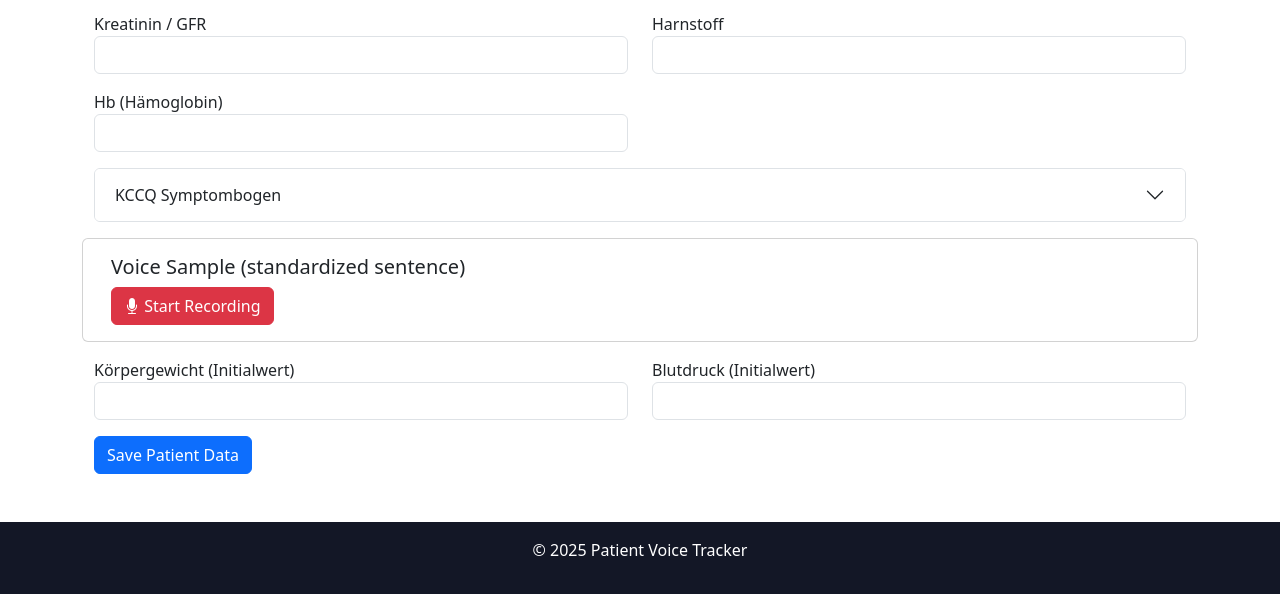
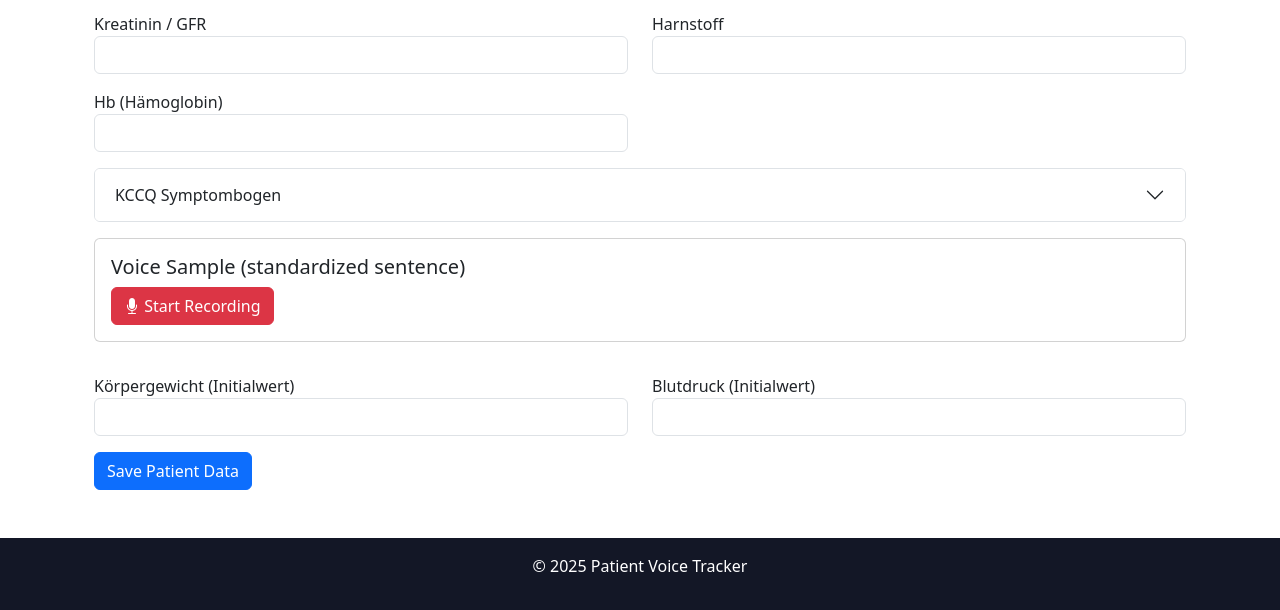
Before and after one commit to tonikilger/medical_voice_recognition_pc, a Flask app: page /recording in a window 1280 px wide. Shown: the part 646-1256 px from the top of the page. Run offline with Flask 3, Linux system fonts and the light colour scheme.

Commit message:
border color

```diff
--- a/static/style.css
+++ b/static/style.css
@@ -30,6 +30,8 @@ main {
 
 .card{
     --bs-card-height: ;
+    border-color: lightgray 1px;
+
 }
 
 .equal-cols th,
--- a/templates/recording.html
+++ b/templates/recording.html
@@ -442,6 +442,7 @@
 
                         </div>
                         <div class="row">
+                            <div class="mb-3 ">
                             <div class="card mb-3 ">
                                 <div class="card-body">
                                 <h5 class="card-title">Voice Sample (standardized sentence) </h5>
@@ -452,6 +453,9 @@
                                 <input type="file" id="voiceSample" name="voice_sample" style="display: none;" />
                                 </div>
                             </div>
+
+                            </div>
+
 
 
                         </div>
@@ -480,6 +484,7 @@
                             </div>
                         </div>
                         <div class="row">
+                            <div class="mb-3 col-md-6">
                             <div class="card mb-3 ">
                                 <div class="card-body">
                                 <h5 class="card-title">Voice Sample (standardized sentence) </h5>
@@ -490,6 +495,10 @@
                                 <input type="file" id="voiceSample" name="voice_sample" style="display: none;" />
                                 </div>
                             </div>
+
+
+                            </div>
+
 
 
 
@@ -588,6 +597,7 @@
                             </div>
                         </div>
                         <div class="row">
+                            <div class="mb-3">
                             <div class="card mb-3 ">
                                 <div class="card-body">
                                 <h5 class="card-title">Voice Sample (standardized sentence) </h5>
@@ -598,6 +608,9 @@
                                 <input type="file" id="voiceSample" name="voice_sample" style="display: none;" />
                                 </div>
                             </div>
+
+                            </div>
+
                         </div>
                         <div class="row">
                         <div class="accordion mb-3" id="kccqAccordion">
```
